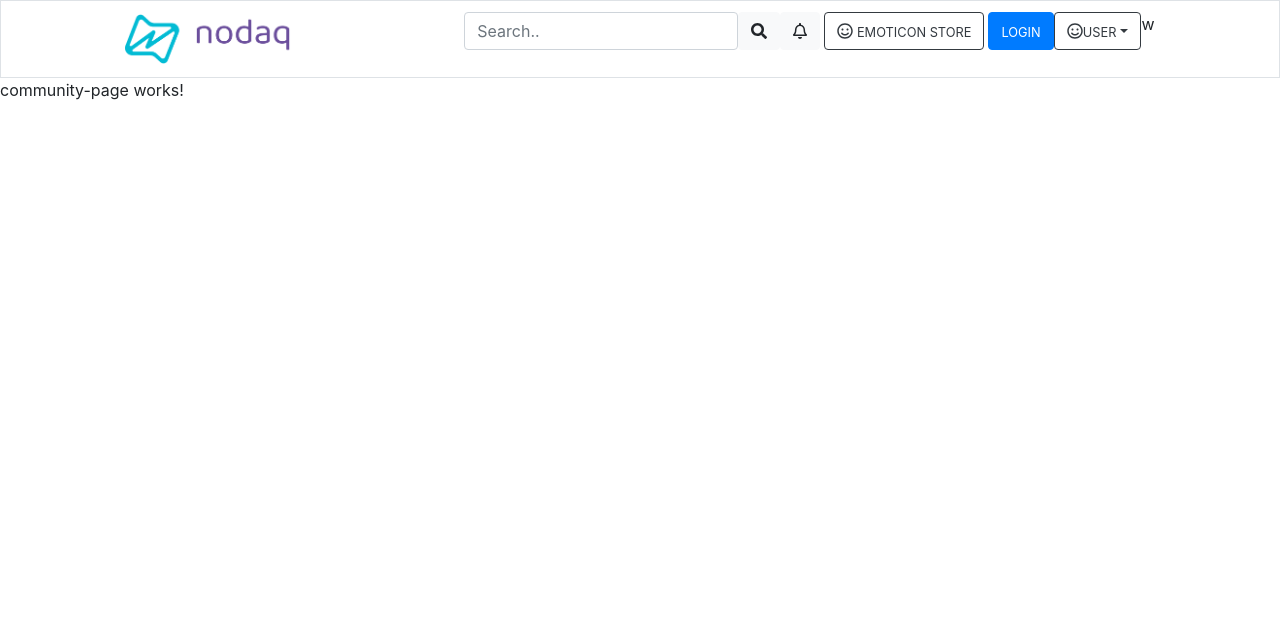
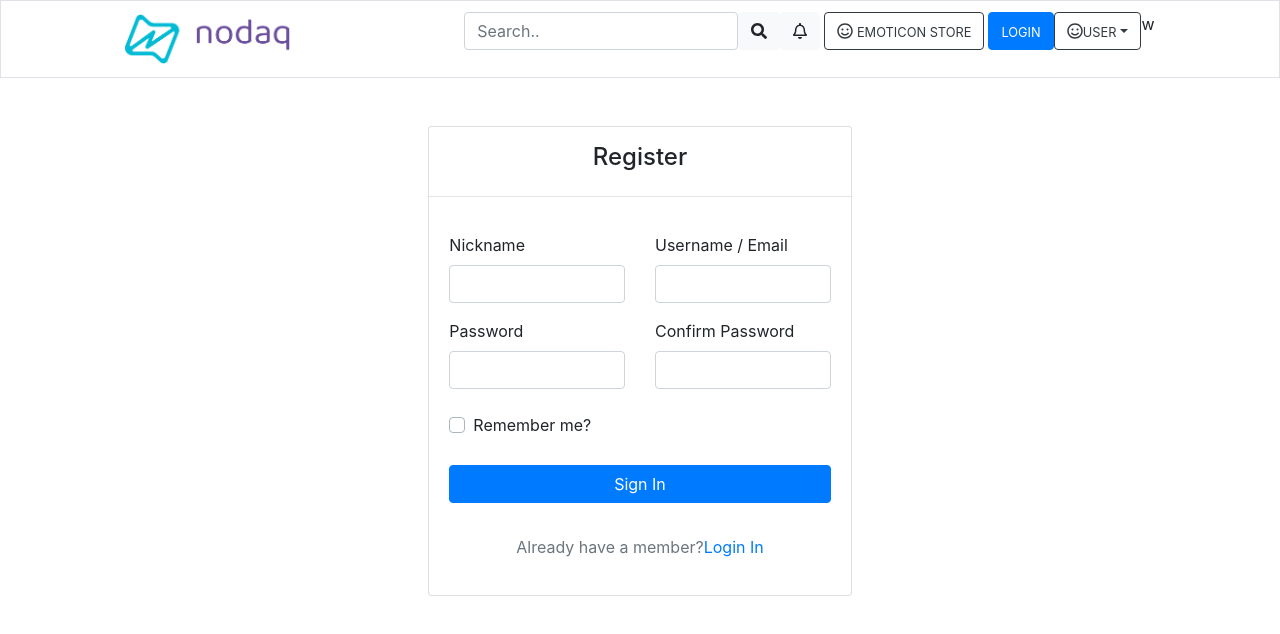
Before and after one commit to Diether14/angular_wb, an Angular app: page /community in a window 1280 px wide. Shown: the top 634 px of the page. Built offline with nearby package versions, Linux system fonts and the light colour scheme.

Commit message:
login and register design ang pages

```diff
--- a/src/app/app.module.ts
+++ b/src/app/app.module.ts
@@ -22,6 +22,8 @@ import { SearchPageComponent } from './pages/core/search-page/search-page.compon
 import { UserProfileComponent } from './pages/user/user-profile/user-profile.component';
 import { CommunityPageComponent } from './pages/community/community-page/community-page.component';
 import { CommunityPostComponent } from './pages/community/community-post/community-post.component';
+import { LoginPageComponent } from './pages/user/login-page/login-page.component';
+import { RegisterPageComponent } from './pages/user/register-page/register-page.component';
 
 
 
@@ -39,7 +41,9 @@ import { CommunityPostComponent } from './pages/community/community-post/communi
     SearchPageComponent,
     UserProfileComponent,
     CommunityPageComponent,
-    CommunityPostComponent
+    CommunityPostComponent,
+    LoginPageComponent,
+    RegisterPageComponent
   ],
   imports: [
     BrowserModule,
--- a/src/app/pages/community/community-page/community-page.component.html
+++ b/src/app/pages/community/community-page/community-page.component.html
@@ -1 +1,56 @@
-<p>community-page works!</p>
+<div class="pt-5">
+  <div class="container">
+    <div class="row">
+      <div class="col-md-5 mx-auto">
+        <div class="card">
+          <div class="text-center mt-3">
+            <h4 class="text-center">Register</h4>
+          </div>
+          <hr>
+          <div class="card-body">
+
+            <form id="submitForm" action="/login" method="post">
+              <div class="form-group row">
+                <div class="col-md-6">
+                  <label for="username">Nickname</label>
+                  <input type="text" class="form-control text-lowercase" id="username" required="" name="username"
+                  value="">
+                </div>
+                <div class="col-md-6">
+                  <label for="username">Username / Email</label>
+                  <input type="text" class="form-control text-lowercase" id="username" required="" name="username"
+                  value="">
+                </div>
+
+              </div>
+              <div class="form-group row">
+                <div class="col-md-6">
+                  <label class="d-flex flex-row align-items-center" for="password">Password</label>
+                  <input type="password" class="form-control" required="" id="password" name="password" value="">
+                </div>
+                <div class="col-md-6">
+                  <label class="d-flex flex-row align-items-center" for="password">Confirm Password</label>
+                  <input type="password" class="form-control" required="" id="password" name="password" value="">
+                </div>
+              </div>
+              <div class="form-group mt-4 mb-4">
+                <div class="custom-control custom-checkbox">
+                  <input type="checkbox" class="custom-control-input" id="remember-me" name="remember-me"
+                    data-parsley-multiple="remember-me">
+                  <label class="custom-control-label" for="remember-me">Remember me?</label>
+                </div>
+              </div>
+              <div class="form-group pt-1">
+                <button class="btn btn-primary btn-block" type="submit">Sign In</button>
+              </div>
+            </form>
+            <p class="small-xl pt-3 text-center">
+              <span class="text-muted">Already have a member?</span>
+              <a href="/login">Login In</a>
+            </p>
+          </div>
+        </div>
+      </div>
+    </div>
+  </div>
+</div>
--- /dev/null
+++ b/src/app/pages/user/login-page/login-page.component.html
@@ -0,0 +1,43 @@
+<div class="pt-5">
+    <div class="container">
+      <div class="row">
+        <div class="col-md-5 mx-auto">
+          <div class="card">
+            <div class="text-center mt-3">
+              <h4 class="text-center">Login</h4>
+            </div>
+            <hr>
+            <div class="card-body">
+
+              <form id="submitForm" action="/login" method="post">
+                <div class="form-group required">
+                  <label for="username">Username / Email</label>
+                  <input type="text" class="form-control text-lowercase" id="username" required="" name="username"
+                    value="">
+                </div>
+                <div class="form-group required">
+                  <label class="d-flex flex-row align-items-center" for="password">Password
+                    <a class="ml-auto border-link small-xl" href="/forget-password">Forget?</a></label>
+                  <input type="password" class="form-control" required="" id="password" name="password" value="">
+                </div>
+                <div class="form-group mt-4 mb-4">
+                  <div class="custom-control custom-checkbox">
+                    <input type="checkbox" class="custom-control-input" id="remember-me" name="remember-me"
+                      data-parsley-multiple="remember-me">
+                    <label class="custom-control-label" for="remember-me">Remember me?</label>
+                  </div>
+                </div>
+                <div class="form-group pt-1">
+                  <button class="btn btn-primary btn-block" type="submit">Log In</button>
+                </div>
+              </form>
+              <p class="small-xl pt-3 text-center">
+                <span class="text-muted">Not a member?</span>
+                <a href="/signup">Sign up</a>
+              </p>
+            </div>
+          </div>
+        </div>
+      </div>
+    </div>
+  </div>
--- /dev/null
+++ b/src/app/pages/user/login-page/login-page.component.ts
@@ -0,0 +1,15 @@
+import { Component, OnInit } from '@angular/core';
+
+@Component({
+  selector: 'app-login-page',
+  templateUrl: './login-page.component.html',
+  styleUrls: ['./login-page.component.scss']
+})
+export class LoginPageComponent implements OnInit {
+
+  constructor() { }
+
+  ngOnInit(): void {
+  }
+
+}
--- /dev/null
+++ b/src/app/pages/user/register-page/register-page.component.html
@@ -0,0 +1 @@
+<p>register-page works!</p>
--- /dev/null
+++ b/src/app/pages/user/register-page/register-page.component.ts
@@ -0,0 +1,15 @@
+import { Component, OnInit } from '@angular/core';
+
+@Component({
+  selector: 'app-register-page',
+  templateUrl: './register-page.component.html',
+  styleUrls: ['./register-page.component.scss']
+})
+export class RegisterPageComponent implements OnInit {
+
+  constructor() { }
+
+  ngOnInit(): void {
+  }
+
+}
```
Also changed, not shown: src/app/pages/user/login-page/login-page.component.scss (added), src/app/pages/user/register-page/register-page.component.scss (added), 2 other files (tests, documents, lock files or other folders).
